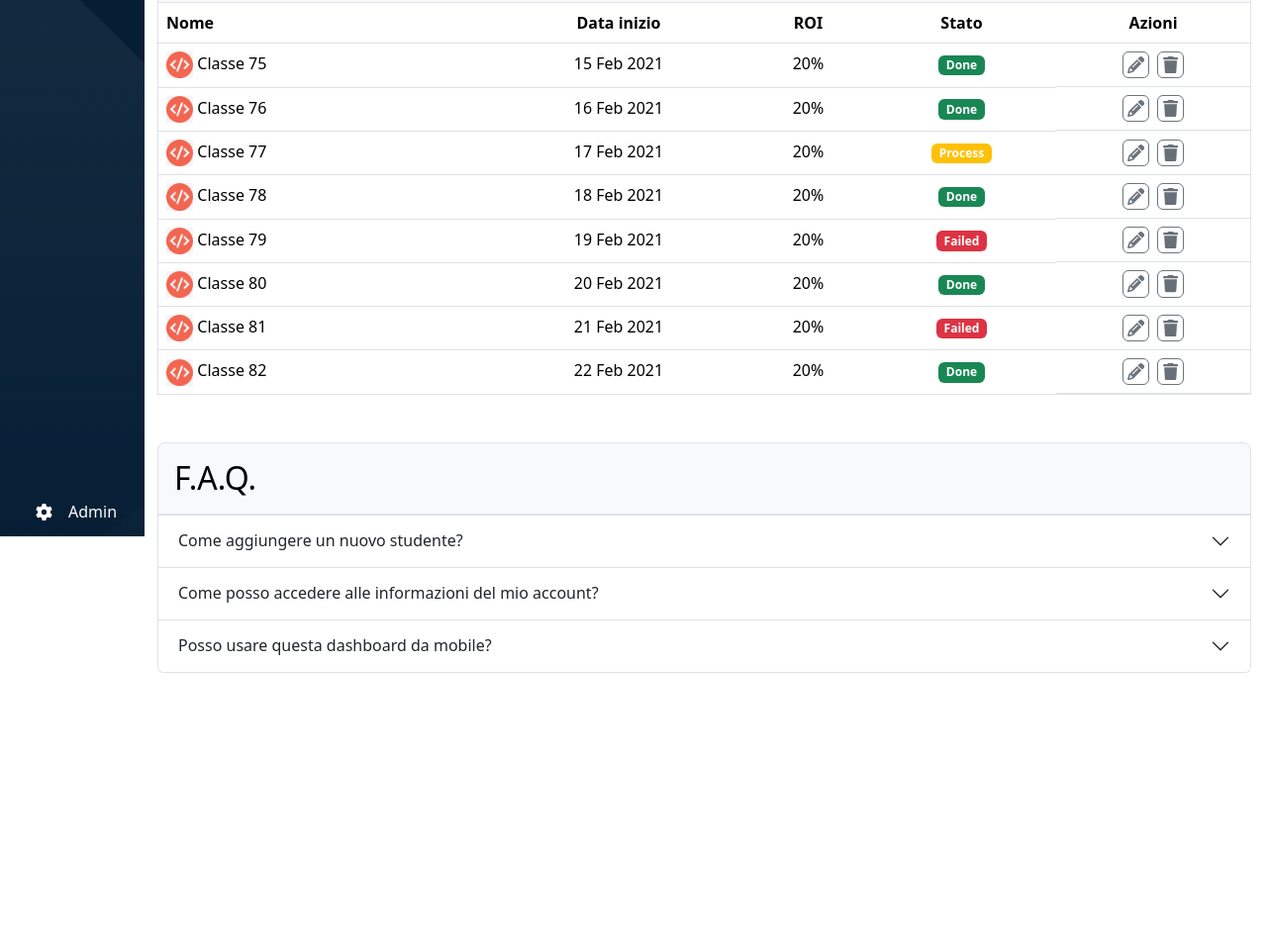
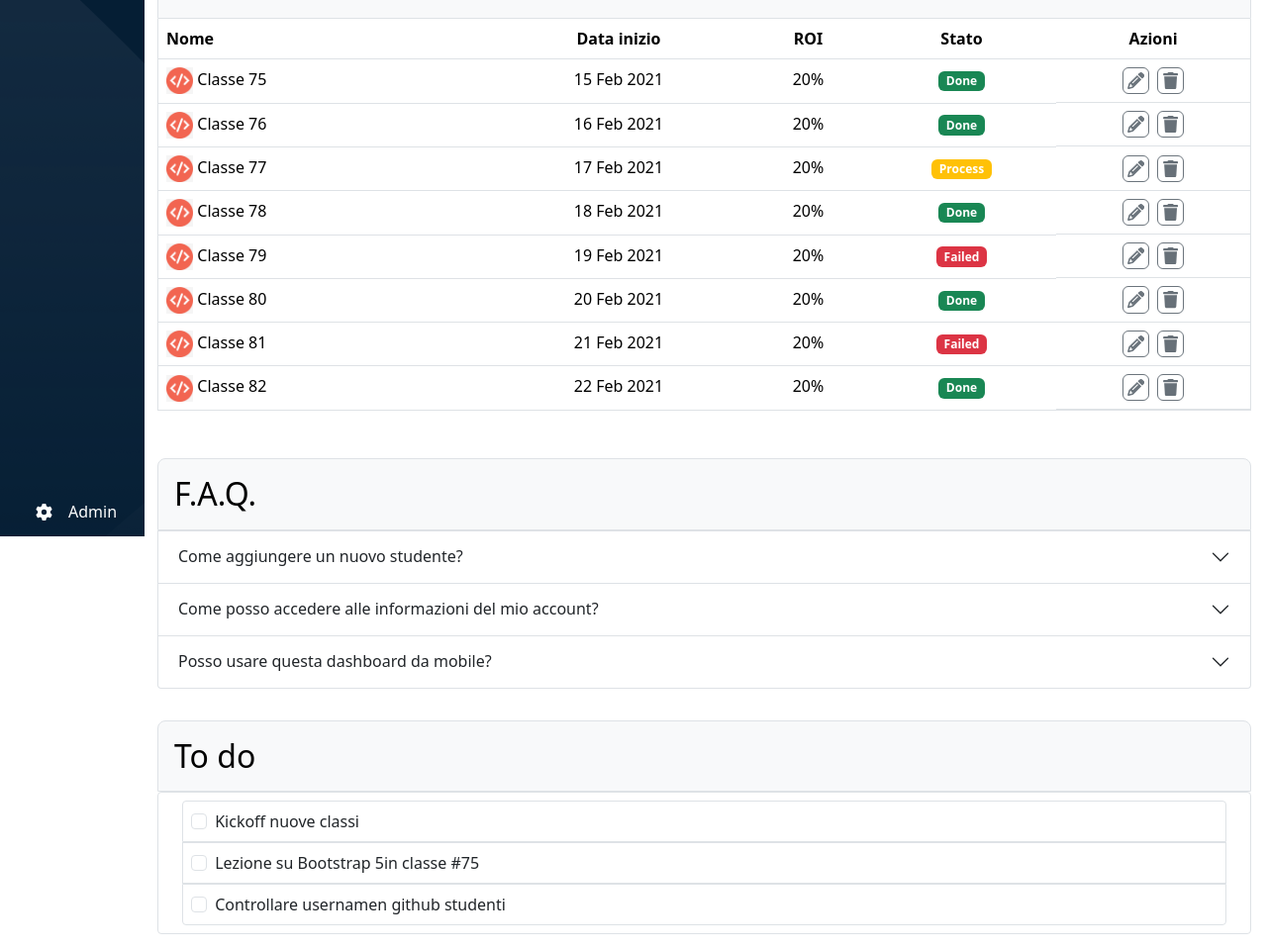
Before and after one commit to BernardoCosmi/html-css-bootstrap-dashboard, a plain HTML site: page index.html in a window 1280 px wide. Shown: the part 258-1218 px from the top of the page at 99% size. Before the commit the page ends 962 px from the top, so only its background shows below. Drawn offline with nearby package versions, Linux system fonts and the light colour scheme.

Commit message:
To Do section completed

```diff
--- a/index.html
+++ b/index.html
@@ -127,7 +127,7 @@
 
         <!-- SECTION  NEXT_CLASS -->
         <div class="d-flex flex-column justify-content-center align-items-center p-3">
-            <h2 class="col-12 px-1 py-2 text-bg-light border rounded-top-3 mb-0 ">Prossime Classi</h2>
+            <h2 class="col-12 p-3 text-bg-light border rounded-top-3 mb-0 ">Prossime Classi</h2>
             <table class="table border-top border rounded-bottom border-top-0">
                 <thead>
                     <tr>
@@ -376,7 +376,7 @@
                 </div>
               </div>
             </div>
-            <div class="accordion-item">
+            <div class="accordion-item border border-top-0 rounded-bottom-1">
               <h2 class="accordion-header">
                 <button class="accordion-button collapsed fw-medium" type="button" data-bs-toggle="collapse" data-bs-target="#collapseThree" aria-expanded="false" aria-controls="collapseThree">
                   Posso usare questa dashboard da mobile?
@@ -388,7 +388,35 @@
                 </div>
               </div>
             </div>
-          </div>
+        </div>
+
+        <!-- SECTION TO DO -->
+        <div class="m-3">
+            <h2 class="col-12 p-3 text-bg-light border rounded-top-3 mb-0 ">To do</h2>
+            <div class="m-auto col-12 px-4 py-2 border rounded-1">
+                <div class="p-2 border rounded-top-1 fw-medium">
+                    <input class="form-check-input" type="checkbox" value="" id="flexCheckDefault">
+                    <label class="form-check-label mx-1" for="flexCheckDefault">
+                    Kickoff nuove classi
+                    </label>
+                </div>
+                <div class="p-2 border fw-medium">
+                    <input class="form-check-input" type="checkbox" value="" id="flexCheckDefault">
+                    <label class="form-check-label mx-1" for="flexCheckDefault">
+                    Lezione su Bootstrap 5in classe #75
+                    </label>
+                </div>
+                <div class="p-2 border rounded-bottom-1 fw-medium">
+                    <input class="form-check-input" type="checkbox" value="" id="flexCheckDefault">
+                    <label class="form-check-label mx-1" for="flexCheckDefault">
+                    Controllare usernamen github studenti
+                    </label>
+                </div>
+            </div>
+
+        </div>
+
+
 
         <!-- ANCHOR OFFCANVAS -->
         <div class="offcanvas w-100 offcanvas-end " data-bs-backdrop="static" tabindex="-1" id="staticBackdrop" aria-labelledby="staticBackdropLabel">
```
